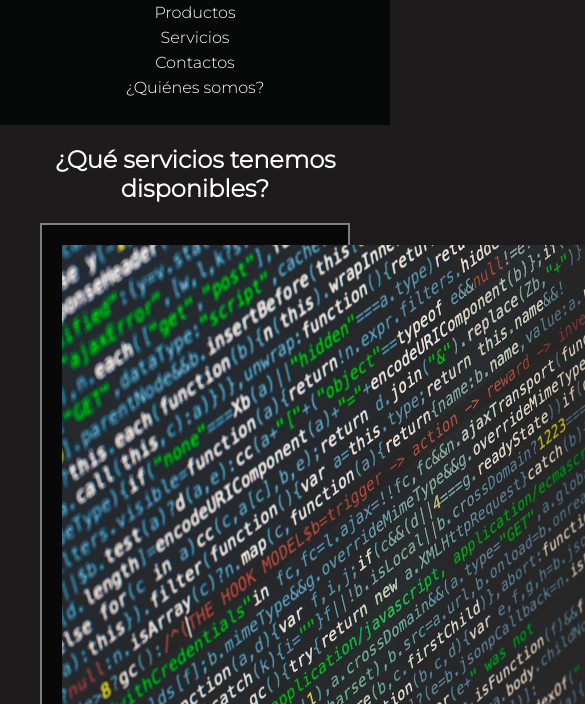
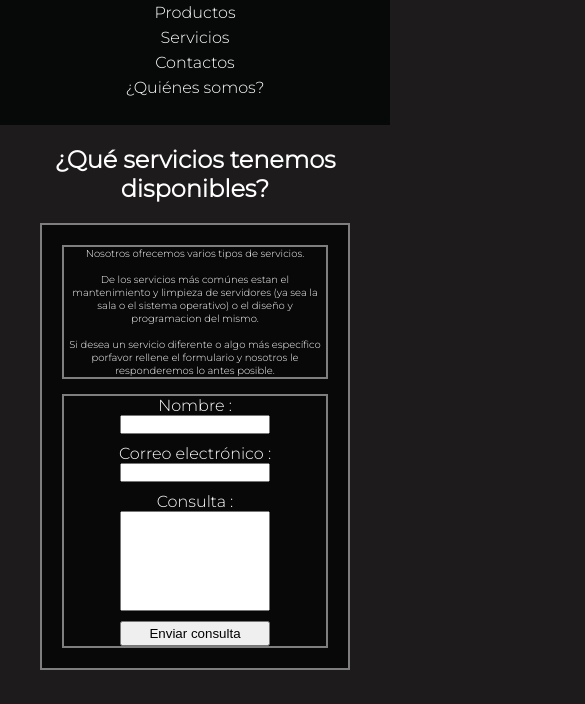
Before and after one commit to octaviovaloni/plutonio-43010, a website: page pages/servicios.html in a window 390 px wide. Shown: the part 117-821 px from the top of the page, 585 px wide, since content can reach past the window. Drawn offline with Linux system fonts and the light colour scheme.

Commit message:
made the services and contacts pages fully responsive

```diff
--- a/pages/servicios.html
+++ b/pages/servicios.html
@@ -31,24 +31,11 @@
             <h2 class="titulo__texto">¿Qué servicios tenemos disponibles?</h2>
         </div>
         <div class="servicios">
-            <img class="servicios__img1" src="../img/hero-background.jpg" alt="Base De Datos">
             <p class="servicios__parrafo">
-                Lorem ipsum dolor sit amet consectetur adipisicing elit. Velit illum eum impedit! Voluptates aspernatur
-                nam adipisci cupiditate? A dicta distinctio commodi deserunt error culpa rerum delectus excepturi.
-                Quaerat, officiis placeat! Lorem ipsum dolor sit amet consectetur adipisicing elit. Velit illum eum
-                impedit! Voluptates aspernatur
-                nam adipisci cupiditate? A dicta distinctio commodi deserunt error culpa rerum delectus excepturi.
-                Quaerat, officiis placeat!
-                Lorem ipsum dolor sit amet consectetur adipisicing elit. Velit illum eum impedit! Voluptates aspernatur
-                nam adipisci cupiditate? A dicta distinctio commodi deserunt error culpa rerum delectus excepturi.
-                Quaerat, officiis placeat!
-                Lorem ipsum dolor sit amet consectetur adipisicing elit. Velit illum eum impedit! Voluptates aspernatur
-                nam adipisci cupiditate? A dicta distinctio commodi deserunt error culpa rerum delectus excepturi.
-                Quaerat, officiis placeat!Lorem ipsum dolor sit amet consectetur adipisicing elit. Velit illum eum
-                impedit! Voluptates aspernatur
-                nam adipisci cupiditate? A dicta distinctio commodi deserunt error culpa rerum delectus excepturi.
+                Nosotros ofrecemos varios tipos de servicios. <br><br>
+                De los servicios más comúnes estan el mantenimiento y limpieza de servidores (ya sea la sala o el sistema operativo) o el diseño y programacion del mismo. <br><br>
+                Si desea un servicio diferente o algo más específico porfavor rellene el formulario y nosotros le responderemos lo antes posible.
             </p>
-            <img class="servicios__img2" src="../img/hero-background.jpg" alt="Base De Datos">
             <div class="servicios__formulario">
                 <form>
                     <label for="name">Nombre :</label>
--- a/scss/base/_media-queries.scss
+++ b/scss/base/_media-queries.scss
@@ -176,3 +176,65 @@
         grid-template-columns: 1fr;
     }
 }
+
+// SERVICIOS
+@media screen and (max-width: 1240px) {
+    .servicios {
+        .servicios__parrafo {
+        }
+    }
+}
+@media screen and (max-width: 1000px) {
+    .servicios {
+        .servicios__parrafo {
+        }
+        .servicios__img2 {
+        }
+    }
+}
+@media screen and (max-width: 485px) {
+    .servicios {
+        .servicios__parrafo {
+            font-size: 10px;
+        }
+        .servicios__formulario {
+            textarea {
+                width: 150px;
+                height: 100px;
+            }
+            input {
+                width: 150px;
+            }
+            button {
+                width: 150px;
+            }
+        }
+    }
+}
+
+// CONTACTOS
+@media screen and (max-width: 320px) {
+    .contactos-informacion {
+        font-size: 12px;
+    }
+    .contactos-redes {
+        font-size: 14px;
+    }
+}
+@media screen and (max-width: 480px) {
+    .contactos-informacion {
+        font-size: 12px;
+    }
+    .contactos-formulario {
+        textarea {
+            width: 150px;
+            height: 100px;
+        }
+        input {
+            width: 150px;
+        }
+        button {
+            width: 150px;
+        }
+    }
+}
--- a/scss/contactos/_contactos.scss
+++ b/scss/contactos/_contactos.scss
@@ -32,7 +32,8 @@
 
 .contactos-informacion {
     background-color: $item_background;
-    height: 150px;
+    height: auto;
+    width: auto;
     border: 2px $border_color solid;
     color: white;
     color: white;
--- a/scss/servicios/_servicios.scss
+++ b/scss/servicios/_servicios.scss
@@ -1,7 +1,7 @@
 .servicios {
     display: grid;
     grid-template-areas:
-        'img1 parrafo img2'
+        'parrafo parrafo parrafo'
         'form form form';
     gap: 15px;
     background-color: $item_background;
@@ -9,20 +9,12 @@
     color: white;
     margin: 0 40px 40px 40px;
     padding: 20px;
-    .servicios__img1 {
-        grid-area: img1;
-        width: 600px;
-        height: 500px;
-    }
     .servicios__parrafo {
         grid-area: parrafo;
+        width: auto;
+        height: auto;
         border: 2px $border_color solid;
-    }
-    .servicios__img2 {
-        grid-area: img2;
-        width: 700px;
-        height: 500px;
-        border: 2px $border_color solid;
+        text-align: center;
     }
     .servicios__formulario {
         display: flex;
@@ -30,7 +22,8 @@
         justify-content: center;
         align-items: center;
         grid-area: form;
-        height: 300px;
+        width: 100%;
+        height: 100%;
         border: 2px $border_color solid;
         form {
             display: flex;
```
Also changed, not shown: pages/contactos.html (+1 -1 lines), css/sass_style.css.
